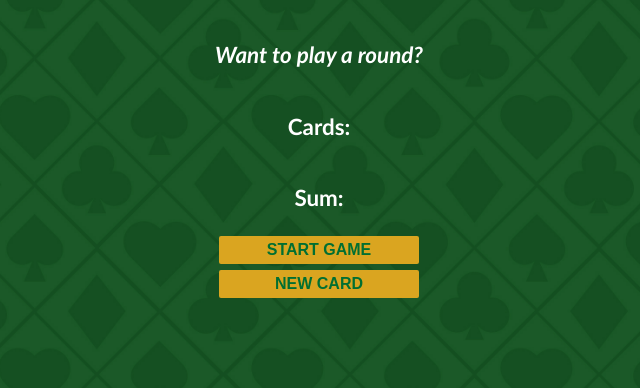
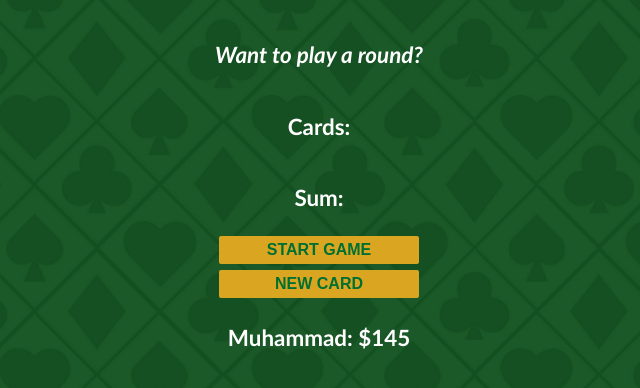
Before and after one commit to muhammadsalah7/blackjack-game, a plain HTML site: page index.html in a window 1280 px wide. Shown: the part 194-582 px from the top of the page, without its empty margins (321-961 px from the left). Drawn offline with Linux system fonts and the light colour scheme.

Commit message:
player info added

```diff
--- a/script.js
+++ b/script.js
@@ -6,6 +6,12 @@ let message = "";
 let messageEl = document.querySelector("#message-el");
 let sumEl = document.querySelector("#sum-el");
 let cardsEl = document.querySelector("#cards-el");
+let player = {
+  name: "Muhammad",
+  chips: 145,
+};
+let playerEl = document.getElementById("player-el");
+playerEl.textContent = `${player.name}: $${player.chips}`;
 
 function getRandomCard() {
   let randomNumber = Math.floor(Math.random() * 13) + 1;
```
Also changed, not shown: index.html (+0 -1 lines).
